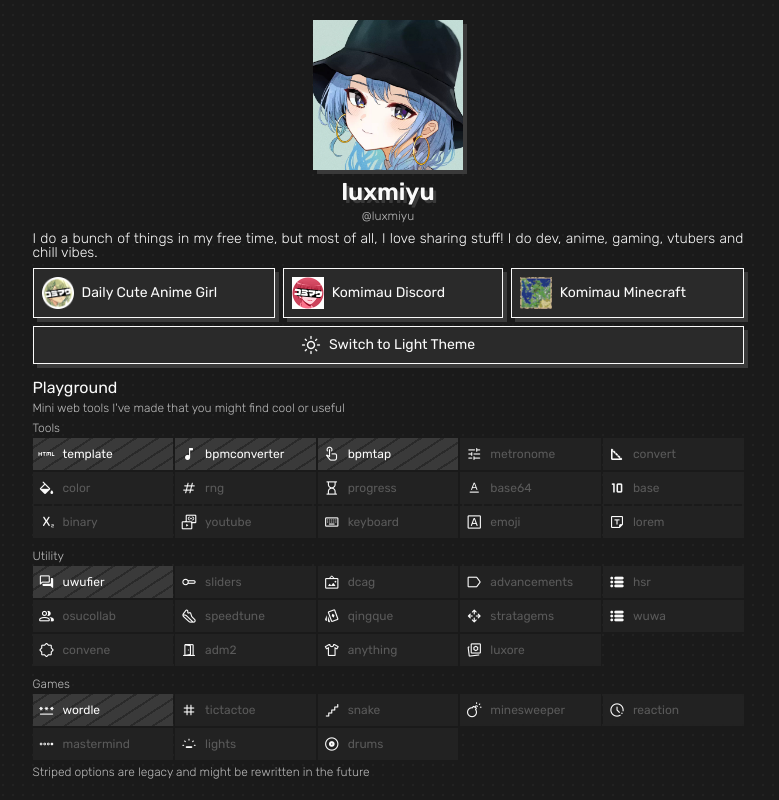
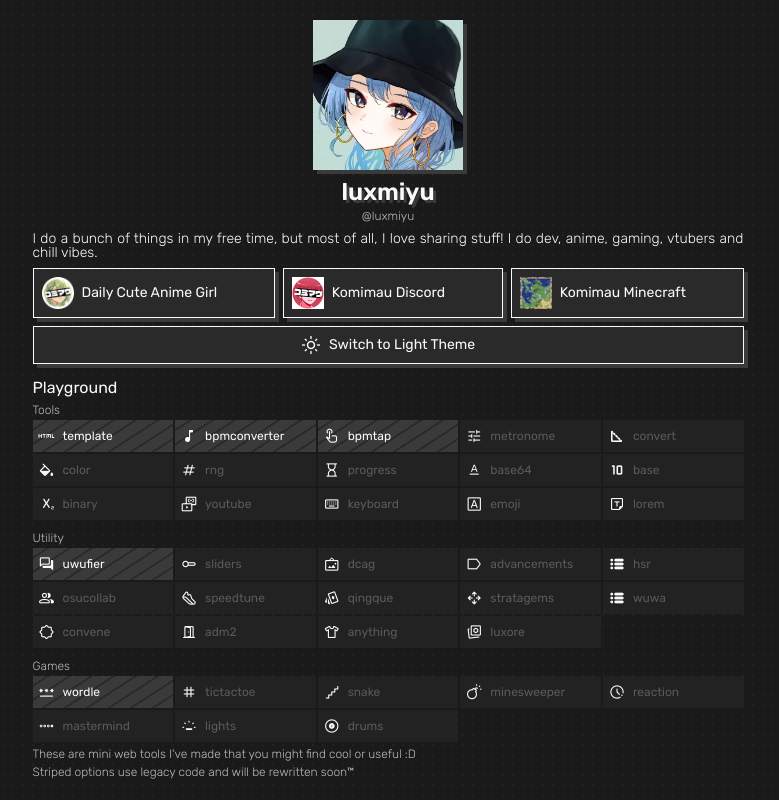
Before and after one commit to luxmiyu/luxmiyu.com, a SvelteKit app: page / in a window 1280 px wide. Shown: the top 800 px of the page, without its empty margins (252-1031 px from the left). Built offline with nearby package versions, Linux system fonts and the light colour scheme; no server answers.

Commit message:
update playground subtitles

```diff
--- a/src/routes/+page.svelte
+++ b/src/routes/+page.svelte
@@ -100,9 +100,11 @@
 
     <section>
       <h2>Playground</h2>
-      <p class="subtitle">Mini web tools I've made that you might find cool or useful</p>
       <Playground {tabs} />
-      <p class="subtitle">Striped options are legacy and might be rewritten in the future</p>
+      <p class="subtitle">
+        These are mini web tools I've made that you might find cool or useful :D
+      </p>
+      <p class="subtitle">Striped options use legacy code and will be rewritten soon&trade;</p>
     </section>
 
     <section>
```
